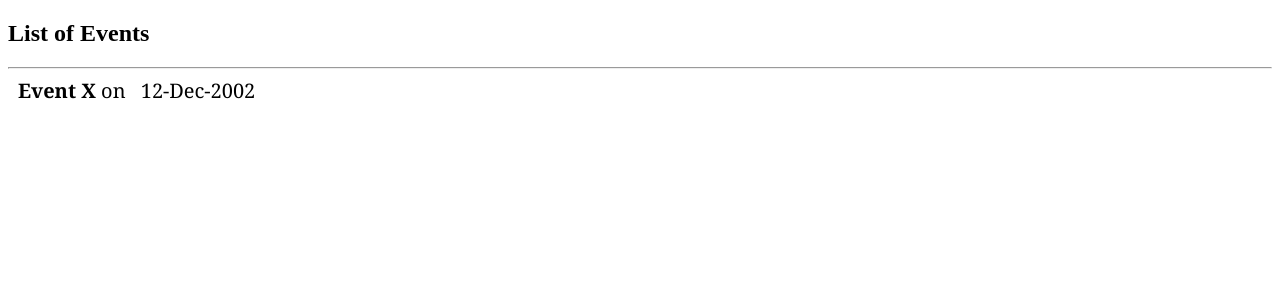
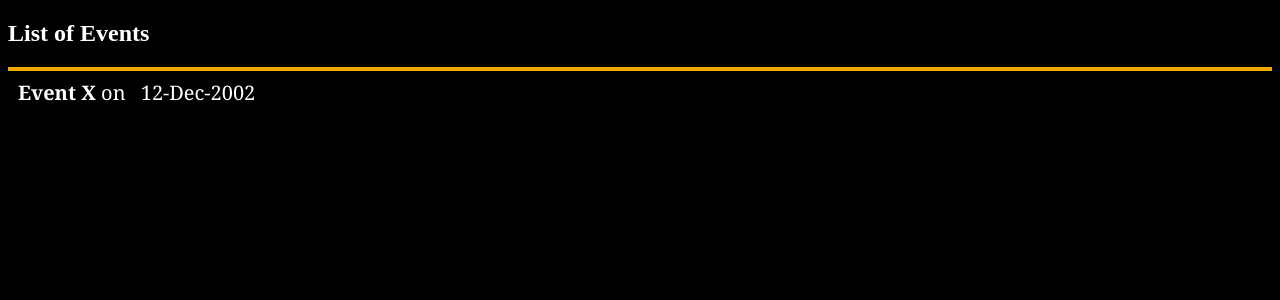
Before and after one commit to ashishsawant4u/ng-fundamentals, an Angular app: page / in a window 1280 px wide. Shown: the top 300 px of the page. Built offline with nearby package versions, Linux system fonts and the light colour scheme.

Commit message:
global style

```diff
--- a/src/styles.css
+++ b/src/styles.css
@@ -1 +1,9 @@
-/* You can add global styles to this file, and also import other style files */
+body
+{
+	background-color: black;
+	color: white;
+}
+hr
+{
+	border: solid #f0ab00 2px;
+}
```
